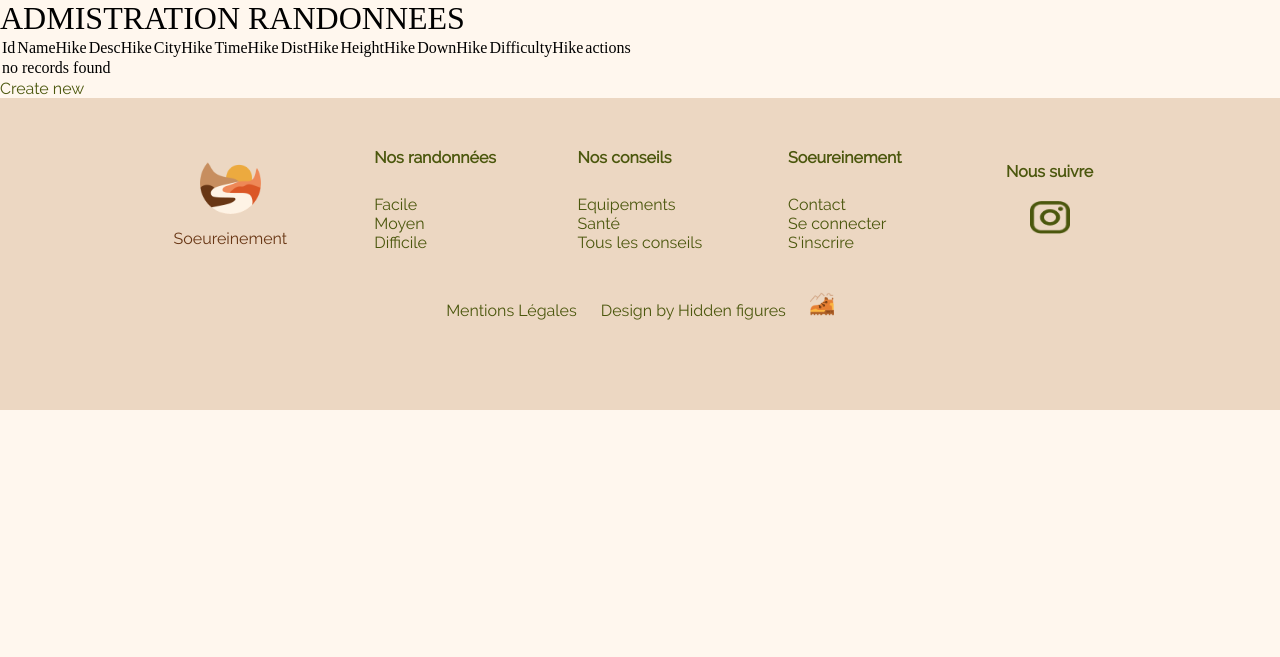
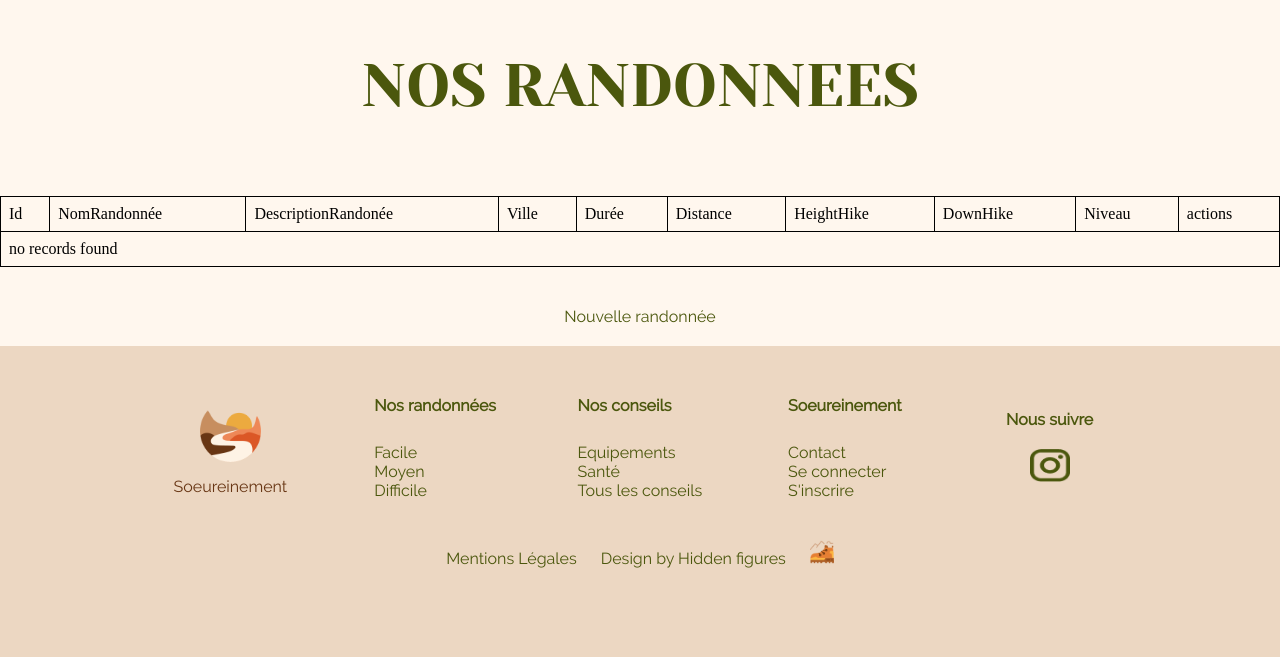
Before and after one commit to Jess59/testCrud, a Symfony app: template templates/admin/admin.html.twig in a window 1280 px wide. Shown: the part 70-727 px from the top of the page. Run offline with Twig, Linux system fonts and the light colour scheme; the template is opened without the code that fills it, so the values that code supplies are empty; some libraries are stand-ins or nearby versions.

Commit message:
modif css admin

```diff
--- a/public/css/style.css
+++ b/public/css/style.css
@@ -261,7 +261,7 @@ h4 {
     font-size: 40px;
     font-family: yesevaOne;
 }
-    C
+
 #mainIndex .secondLineTitle{
     color: #4b570d;
     font-size: 60px;
@@ -1688,6 +1688,57 @@ width: 50%;
 }
 
 
+/******ADMIN******/
+
+#admin .h1Titre{
+text-align: center;
+    color: #4B570D;
+    margin-top: 50px;
+ margin-bottom: 50px;
+    font-size: 60px;
+    font-family: yesevaOne;
+}
+
+
+#admin .tableau {
+    overflow-x: auto;
+    margin: 0 auto;
+}
+
+#admin table{
+width: 100% ;
+height: auto; /* Hauteur automatique, s'adapte au contenu */
+margin: 20px auto; /* Marge de 20px en haut et en bas, centrée horizontalement */
+padding: 10px; /* Espacement intérieur de 10px */
+border: 1px solid #000; /* Bordure de 1px, pleine, noire */
+border-collapse: collapse; /* Fusionne les bordures des cellules */
+}
+
+#admin th, td {
+    border: 1px solid #000; /* Bordure de 1px, pleine, noire pour les cellules */
+    padding: 8px; /* Espacement intérieur de 8px */
+    text-align: left; /* Alignement du texte à gauche */
+    word-wrap: break-word;
+}
+#creation {
+    display: block;
+    margin: 20px auto; /* Centré horizontalement */
+    text-align: center;
+
+}
+
+
+
+
+
+
+
+
+
+
+
+
+
 
 @media screen and (max-width:600px){
     .imgConnex{
--- a/templates/admin/admin.html.twig
+++ b/templates/admin/admin.html.twig
@@ -2,20 +2,23 @@
 
 
 {% block body %}
-    <h1>ADMISTRATION RANDONNEES</h1>
+
+<main id="admin">
+<h1 class="h1Titre" >NOS RANDONNEES</h1>
+<div class="tableau">
 
     <table class="table">
         <thead>
             <tr>
                 <th>Id</th>
-                <th>NameHike</th>
-                <th>DescHike</th>
-                <th>CityHike</th>
-                <th>TimeHike</th>
-                <th>DistHike</th>
+                <th>NomRandonnée</th>
+                <th>DescriptionRandonée</th>
+                <th>Ville</th>
+                <th>Durée</th>
+                <th>Distance</th>
                 <th>HeightHike</th>
                 <th>DownHike</th>
-                <th>DifficultyHike</th>
+                <th>Niveau</th>
                 <th>actions</th>
             </tr>
         </thead>
@@ -32,8 +35,8 @@
                 <td>{{ hike.downHike }}</td>
                 <td>{{ hike.difficultyHike }}</td>
                 <td>
-                    <a href="{{ path('app_admin_show', {'id': hike.id}) }}">show</a>
-                    <a href="{{ path('app_admin_edit', {'id': hike.id}) }}">edit</a>
+                    <a href="{{ path('app_admin_show', {'id': hike.id}) }}">Montrer</a>
+                    <a href="{{ path('app_admin_edit', {'id': hike.id}) }}">Modifier</a>
                 </td>
             </tr>
         {% else %}
@@ -44,5 +47,8 @@
         </tbody>
     </table>
 
-    <a href="{{ path('app_admin_new') }}">Create new</a>
+</div>
+<a id="creation" href="{{ path('app_admin_new') }}">Nouvelle randonnée</a>
+</main>
+
 {% endblock %}
```
